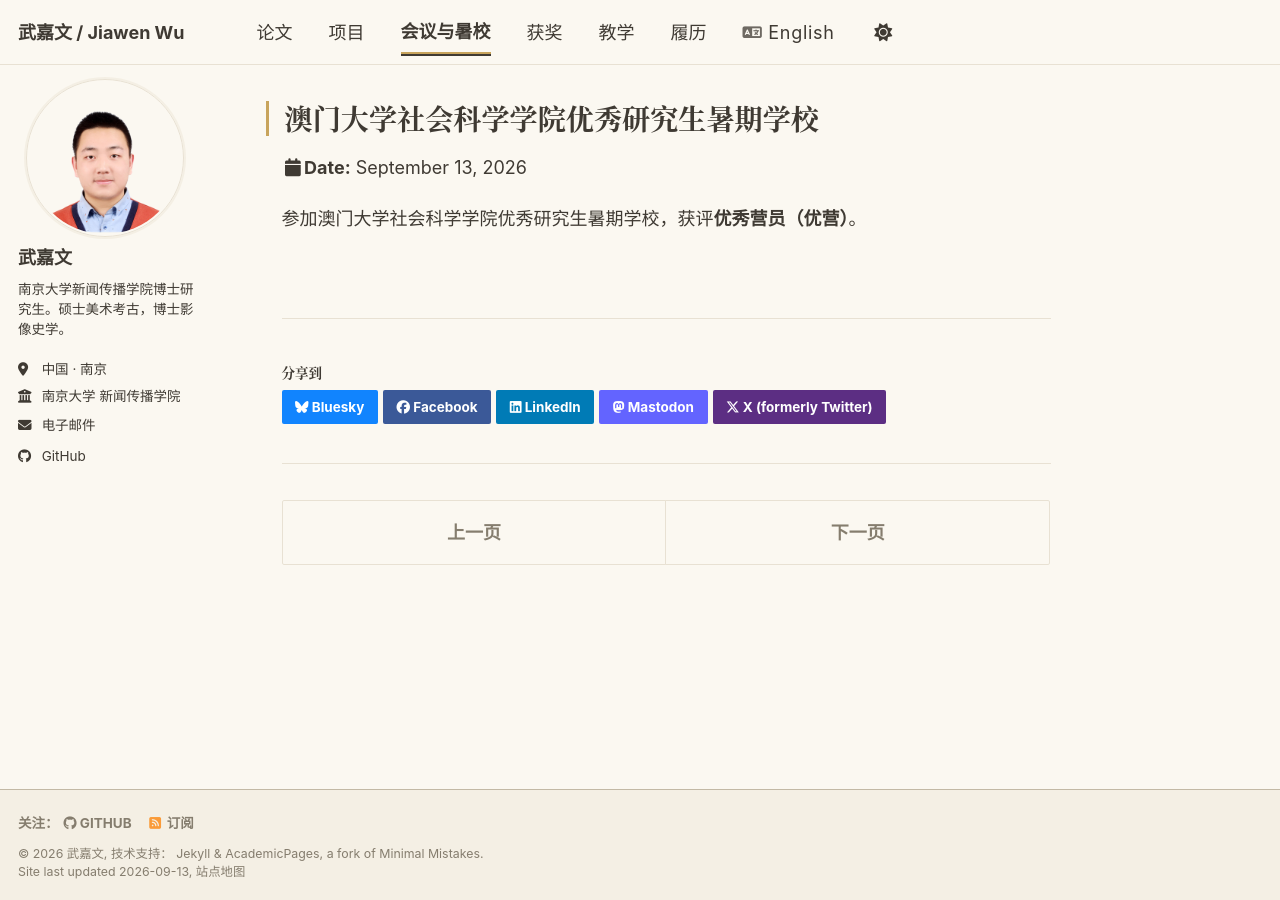
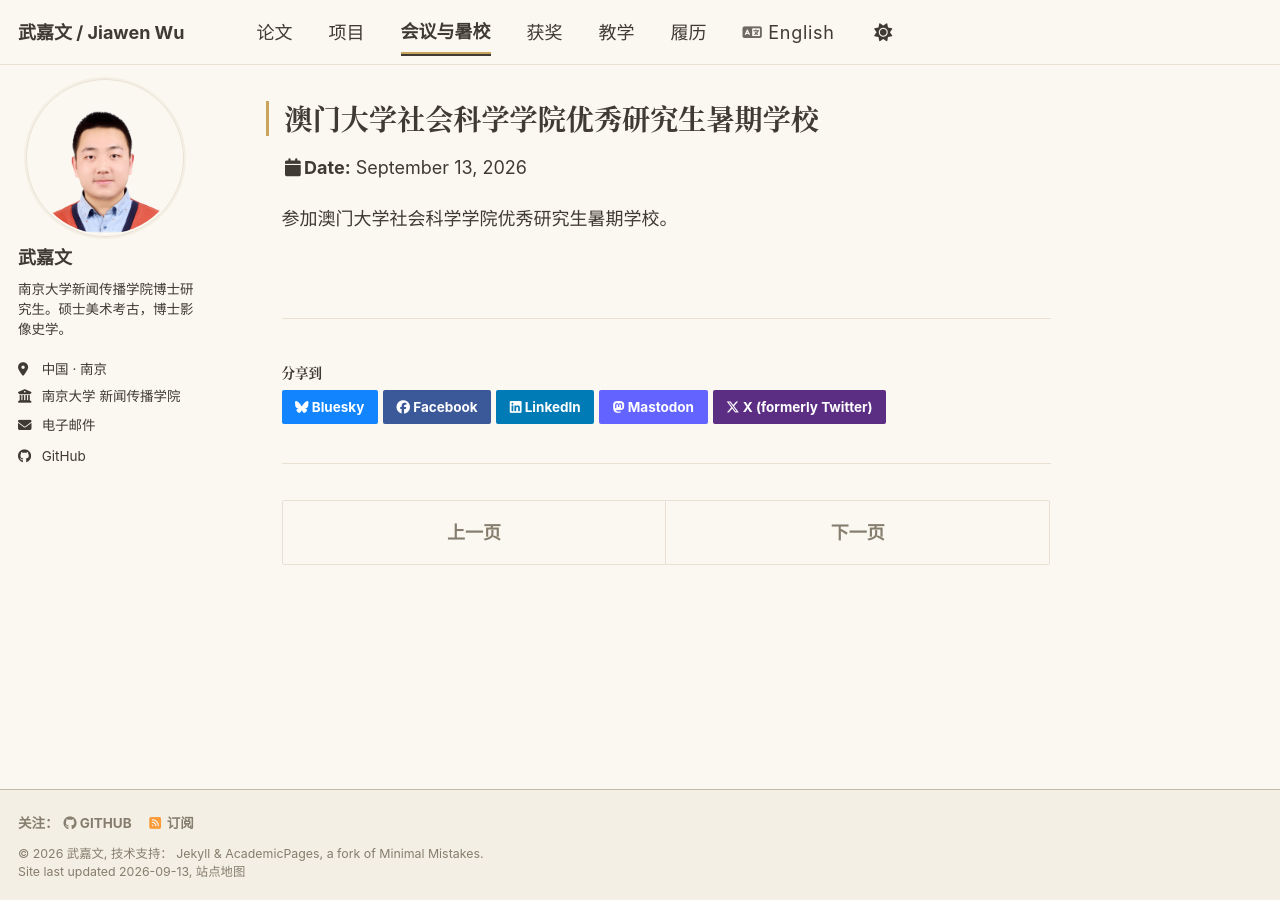
Before and after one commit to newnju/newnju.github.io, a Jekyll site: the page built from _talks/talk-6-umac-camp.md, in a window 1280 px wide. Built offline with Jekyll 4.4.1, drawn with Linux system fonts in a browser that asks for light colours; a style sheet for code colours, icons or effects is not loaded.

Commit message:
Remove camp merit mentions and enrich mirror breathing gradient

```diff
--- a/_sass/_han.scss
+++ b/_sass/_han.scss
@@ -118,10 +118,11 @@ h1, h2, h3, h4 {
     50%      { opacity: 1; }
 }
 
-/* 博局镜纹样整体颜色的呼吸渐变：品牌色 → 朱砂色 → 品牌色 */
+/* 博局镜纹样整体颜色的呼吸渐变：青铜绿 → 鎏金 → 朱砂 → 青铜绿，随主题联动 */
 @keyframes han-mirror-breathe {
     0%, 100% { color: var(--han-patina); }
-    50%      { color: var(--han-vermilion); }
+    33%      { color: var(--han-gold); }
+    66%      { color: var(--han-vermilion); }
 }
 
 @media (prefers-reduced-motion: reduce) {
--- a/_talks/talk-6-umac-camp.md
+++ b/_talks/talk-6-umac-camp.md
@@ -1,9 +1,9 @@
 ---
 title: "澳门大学社会科学学院优秀研究生暑期学校"
 collection: talks
-type: "暑期学校 · 获优秀营员"
+type: "暑期学校"
 permalink: /talks/umac-summer-camp
 venue: "澳门大学社会科学学院"
 location: "中国澳门"
 ---
-参加澳门大学社会科学学院优秀研究生暑期学校，获评**优秀营员（优营）**。
+参加澳门大学社会科学学院优秀研究生暑期学校。
```
Also changed, not shown: _talks/talk-7-nju-jc-camp.md (+2 -2 lines).
